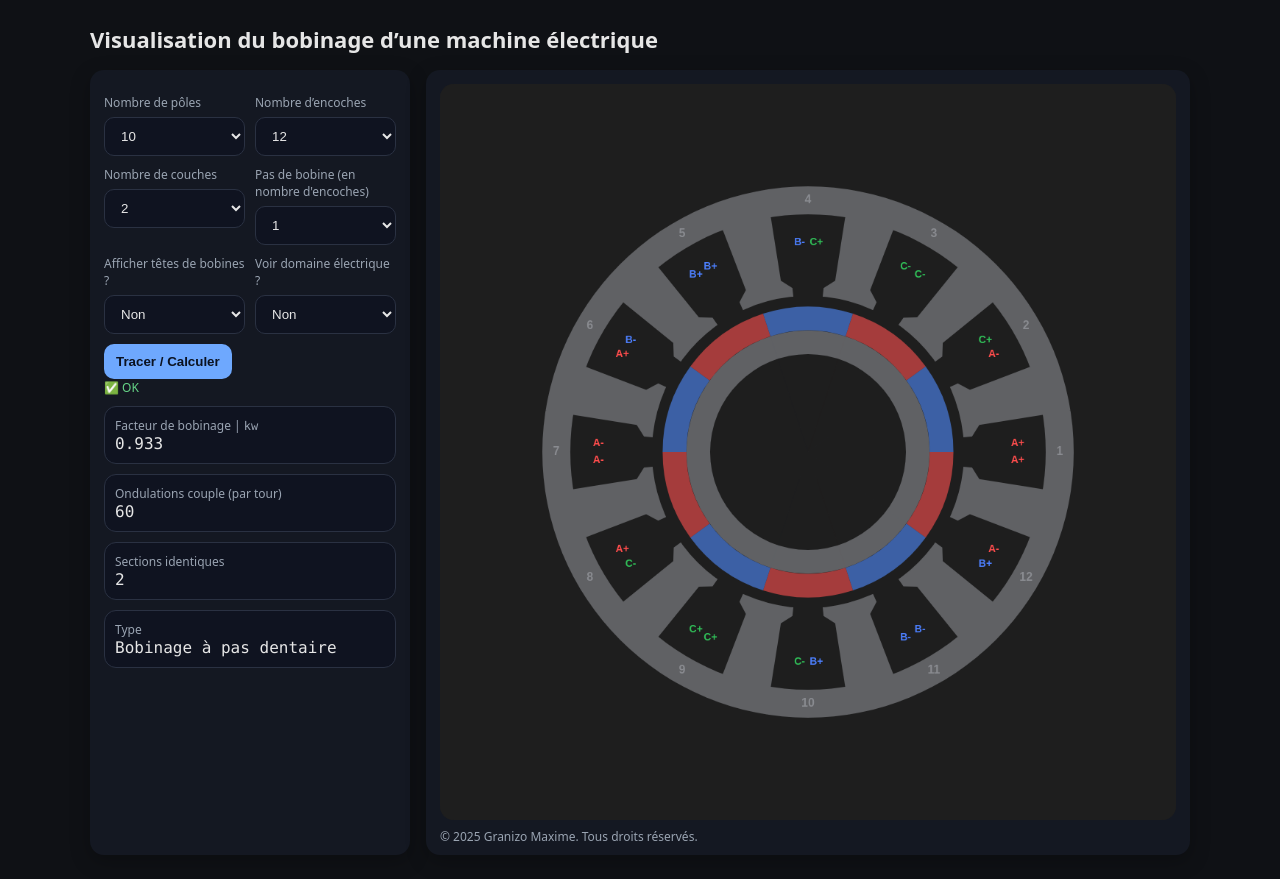
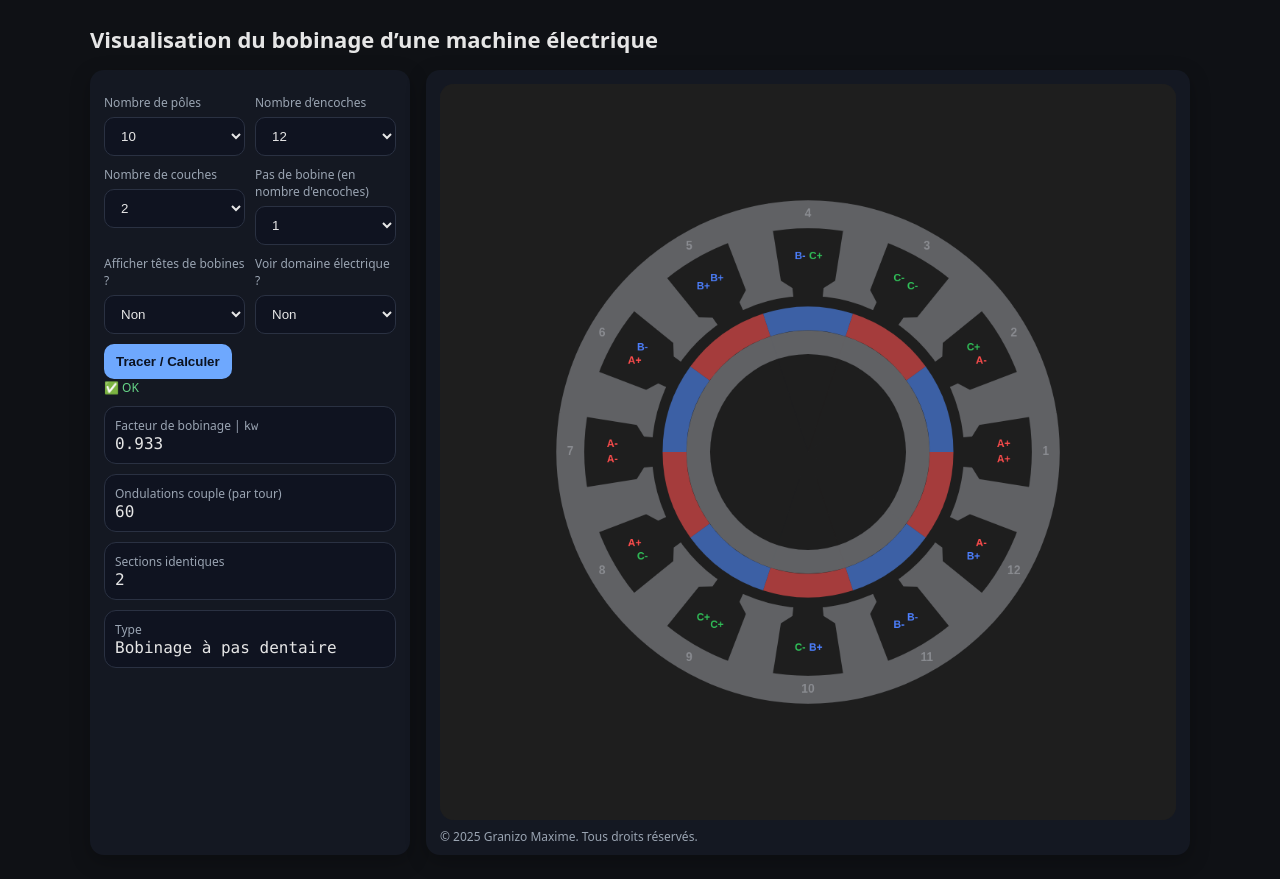
Before and after one commit to MaximeGranizo/Bobinages, a plain HTML site: page index.html in a window 1280 px wide. Drawn offline with Linux system fonts and the light colour scheme.

Commit message:
Add files via upload

```diff
--- a/index.html
+++ b/index.html
@@ -571,7 +571,7 @@ ctx.textAlign = "center";
 ctx.textBaseline = "middle";
 const cx = canvas.width / 2, cy = canvas.height / 2, scale = 380;
 
-const labelRadiusBase = 0.75; // rayon de base pour le label
+const labelRadiusBase = 0.7; // rayon de base pour le label
 const angleOffset = 0.04;      // petit décalage angulaire pour bobinage concentré
 
 const slotConductorsCount = Array(nb_slots).fill(0).map(()=>0);
@@ -924,16 +924,17 @@ function showWinding({m=3, nb_poles=14, nb_slots=12, nb_layers=2, raccourcisseme
   { center: 4*Math.PI/3,  width: Math.PI/3, color: "green" }  // phase C
 ];
 
-// Dessin sur le canvas
-// const canvas = document.getElementById("plot");
-// const ctx = canvas.getContext("2d");
-showSectors(ctx, sectors);
-
+    // Dessin sur le canvas
+    // const canvas = document.getElementById("plot");
+    // const ctx = canvas.getContext("2d");
+    showSectors(ctx, sectors);
 
   }
   else{
   drawMagnets(nb_poles);
-  drawStator(nb_slots,nb_layers);
+  if(raccourcissement === 1){drawStator(nb_slots,nb_layers/2);}
+  else{drawStator(nb_slots,nb_layers);}
+
   }
   const { f_torque, nb_of_identic_sections, winding_type, warning_flag:warn1 } =
     calculateWindingCharacteristics(m, nb_slots, nb_poles, nb_layers, raccourcissement);
```
